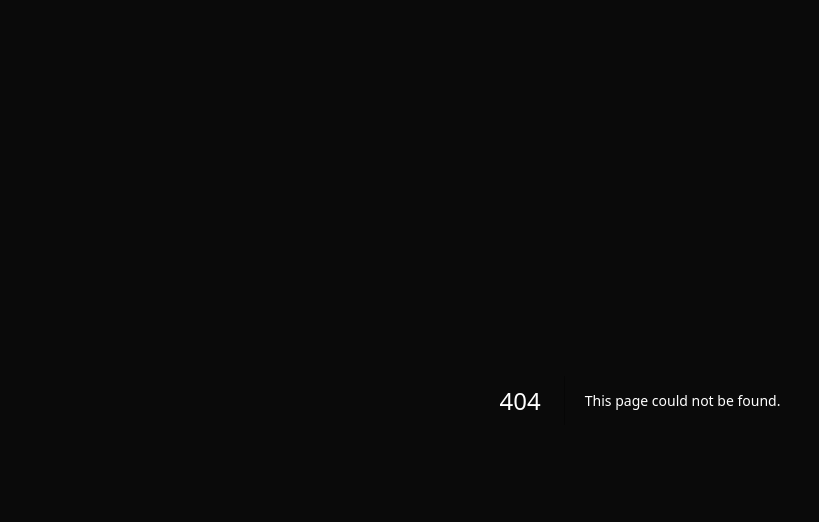
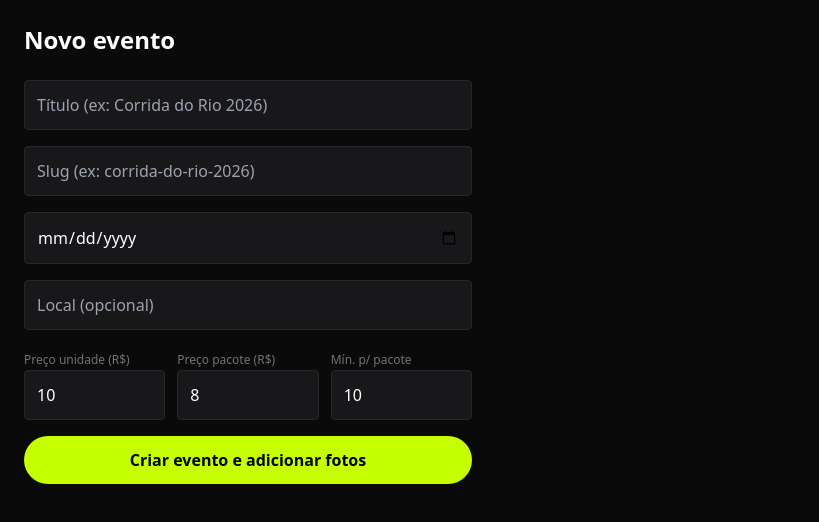
Before and after one commit to Yuric9/FFoto-River, a Next.js app: page /admin/eventos/novo in a window 1280 px wide. Before the commit this address had no page. Shown: the top 522 px of the page, without its empty margins (0-819 px from the left). Built offline with nearby package versions, Linux system fonts and the light colour scheme.

Commit message:
feat: adicionar fluxo admin de eventos e fotos

```diff
--- /dev/null
+++ b/app/admin/eventos/novo/page.tsx
@@ -0,0 +1,62 @@
+'use client'
+import { useState } from 'react'
+import { useRouter } from 'next/navigation'
+
+export default function NovoEventoPage() {
+  const router = useRouter()
+  const [title, setTitle] = useState('')
+  const [slug, setSlug] = useState('')
+  const [date, setDate] = useState('')
+  const [location, setLocation] = useState('')
+  const [priceUnit, setPriceUnit] = useState('10')
+  const [pricePack, setPricePack] = useState('8')
+  const [packMinQty, setPackMinQty] = useState('10')
+  const [error, setError] = useState('')
+  const [loading, setLoading] = useState(false)
+
+  async function handleSubmit(e: React.FormEvent) {
+    e.preventDefault()
+    setError('')
+    setLoading(true)
+    try {
+      const res = await fetch('/api/admin/events', {
+        method: 'POST',
+        headers: { 'Content-Type': 'application/json' },
+        body: JSON.stringify({ title, slug, date, location, price_unit: priceUnit, price_pack: pricePack, pack_min_qty: packMinQty })
+      })
+      const data = await res.json()
+      if (!res.ok) { setError(data.error || 'Erro ao criar evento.'); return }
+      router.push(`/admin/eventos/${data.event.id}/fotos`)
+    } catch {
+      setError('Erro de conexão.')
+    } finally {
+      setLoading(false)
+    }
+  }
+
+  return (
+    <div className="min-h-screen p-6">
+      <h1 className="text-2xl font-black mb-6">Novo evento</h1>
+      <form onSubmit={handleSubmit} className="max-w-md flex flex-col gap-4">
+        <input className="bg-zinc-900 border border-zinc-800 rounded p-3" placeholder="Título (ex: Corrida do Rio 2026)"
+          value={title} onChange={e => { setTitle(e.target.value); if (!slug) setSlug(e.target.value.toLowerCase().replace(/[^a-z0-9]+/g, '-')) }} required />
+        <input className="bg-zinc-900 border border-zinc-800 rounded p-3" placeholder="Slug (ex: corrida-do-rio-2026)"
+          value={slug} onChange={e => setSlug(e.target.value)} required />
+        <input className="bg-zinc-900 border border-zinc-800 rounded p-3" type="date" value={date} onChange={e => setDate(e.target.value)} required />
+        <input className="bg-zinc-900 border border-zinc-800 rounded p-3" placeholder="Local (opcional)" value={location} onChange={e => setLocation(e.target.value)} />
+        <div className="grid grid-cols-3 gap-3">
+          <div><label className="text-xs text-zinc-500">Preço unidade (R$)</label>
+            <input className="bg-zinc-900 border border-zinc-800 rounded p-3 w-full" type="number" step="0.01" value={priceUnit} onChange={e => setPriceUnit(e.target.value)} /></div>
+          <div><label className="text-xs text-zinc-500">Preço pacote (R$)</label>
+            <input className="bg-zinc-900 border border-zinc-800 rounded p-3 w-full" type="number" step="0.01" value={pricePack} onChange={e => setPricePack(e.target.value)} /></div>
+          <div><label className="text-xs text-zinc-500">Mín. p/ pacote</label>
+            <input className="bg-zinc-900 border border-zinc-800 rounded p-3 w-full" type="number" value={packMinQty} onChange={e => setPackMinQty(e.target.value)} /></div>
+        </div>
+        {error && <p className="text-red-400 text-sm">{error}</p>}
+        <button type="submit" disabled={loading} className="bg-[#C6FF00] text-black font-black py-3 rounded-full disabled:opacity-50">
+          {loading ? 'Criando...' : 'Criar evento e adicionar fotos'}
+        </button>
+      </form>
+    </div>
+  )
+}
```
